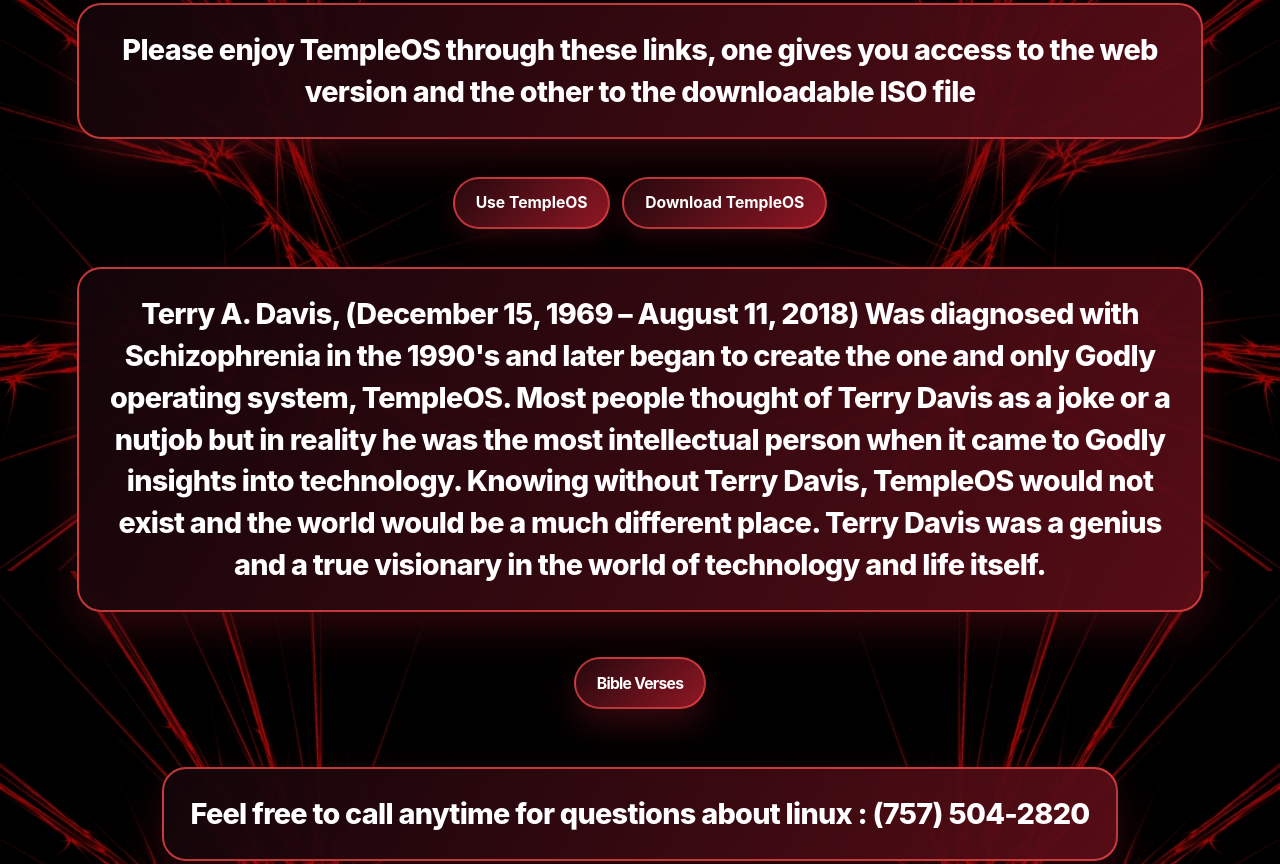
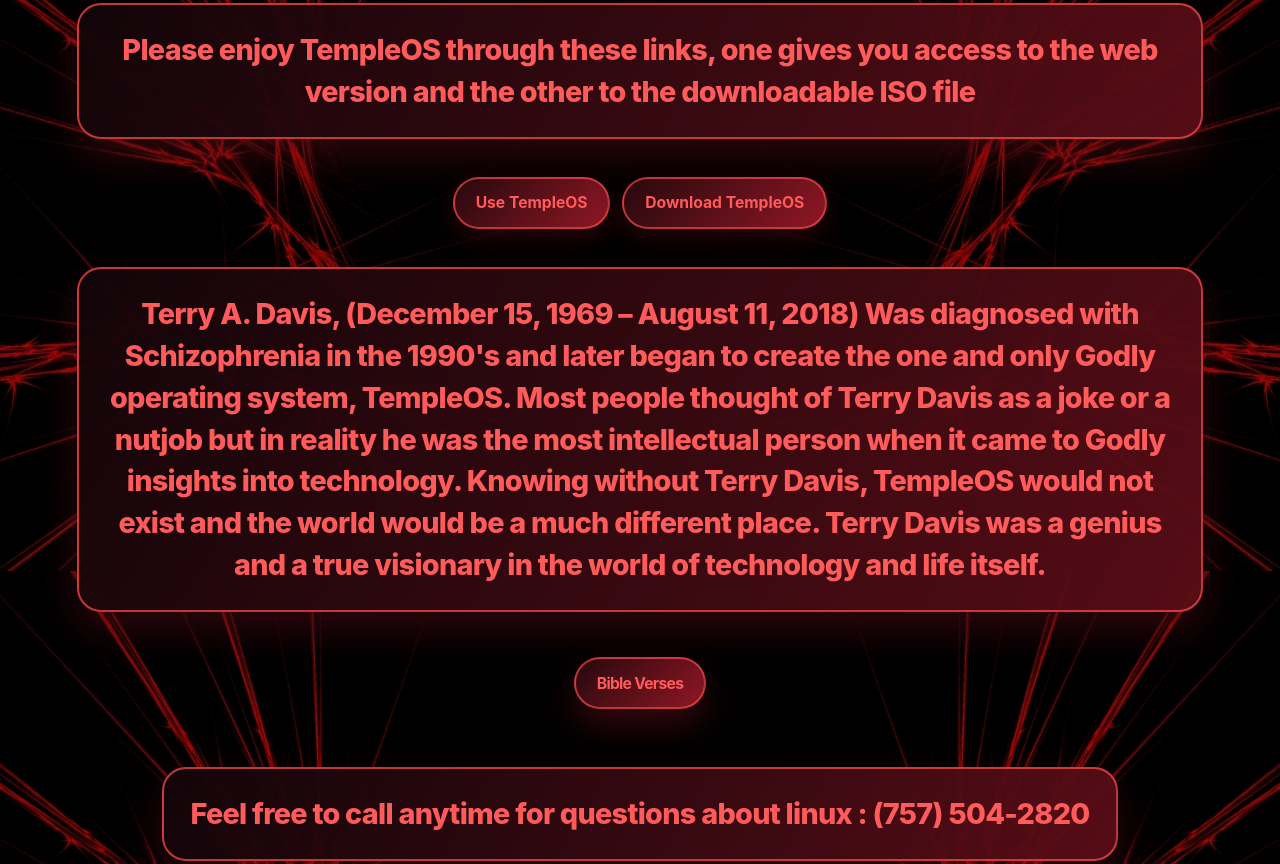
Before and after one commit to BriantheRedneck/learnlinuxonline, a plain HTML site: page index.html in a window 1280 px wide. Shown: the part 1029-1893 px from the top of the page. Drawn offline with Linux system fonts and the light colour scheme.

Commit message:
Add files via upload

```diff
--- a/LearnLinuxOnline.css
+++ b/LearnLinuxOnline.css
@@ -438,7 +438,7 @@ body > h1.call-info:nth-of-type(5) {
     border-color: rgba(255, 77, 77, 0.72);
     background: linear-gradient(120deg, rgba(18, 5, 9, 0.96), rgba(91, 13, 23, 0.94));
     box-shadow: 0 18px 40px rgba(115, 15, 27, 0.38);
-    color: #ffffff;
+    color: #ff5b5b;
 }
 
 body > a,
@@ -447,7 +447,7 @@ body > .temple-links a {
     border-color: rgba(255, 77, 77, 0.65);
     background: linear-gradient(135deg, #26080d, #8f1724);
     box-shadow: 0 10px 26px rgba(125, 18, 30, 0.3);
-    color: #ffffff;
+    color: #ff5b5b;
 }
 
 body > h1:nth-of-type(3) a,
@@ -455,7 +455,7 @@ body > h1:nth-of-type(6) a {
     border-color: rgba(255, 77, 77, 0.65);
     background: linear-gradient(135deg, #26080d, #8f1724);
     box-shadow: 0 16px 34px rgba(125, 18, 30, 0.42);
-    color: #ffffff;
+    color: #ff5b5b;
 }
 
 body > a:hover,
```
